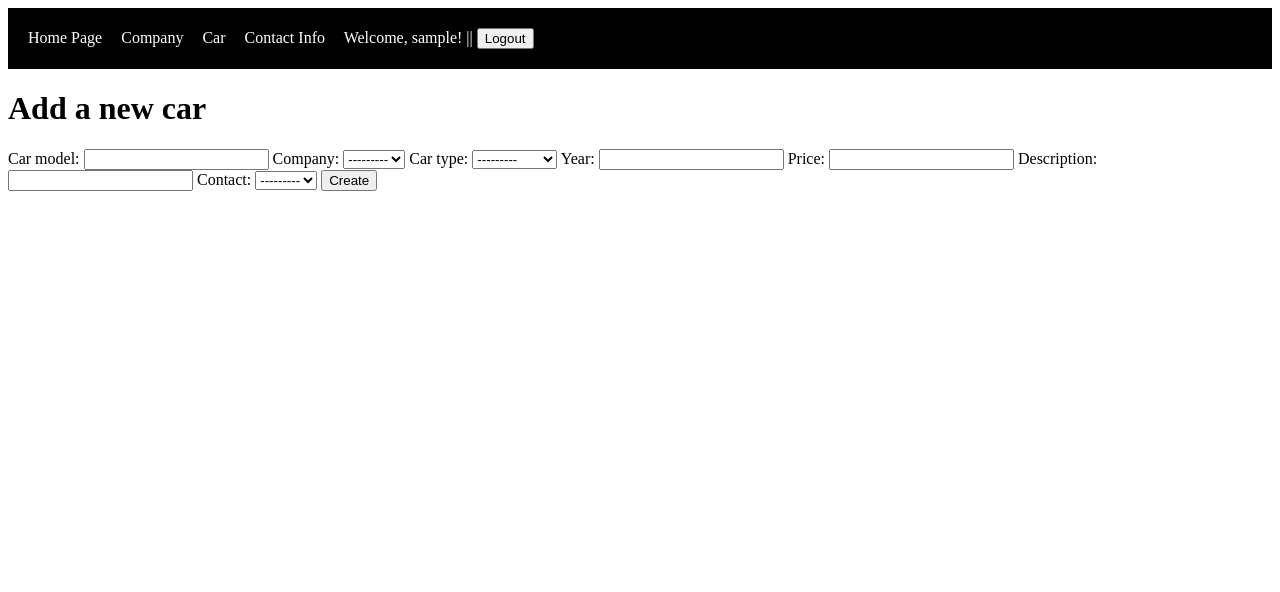
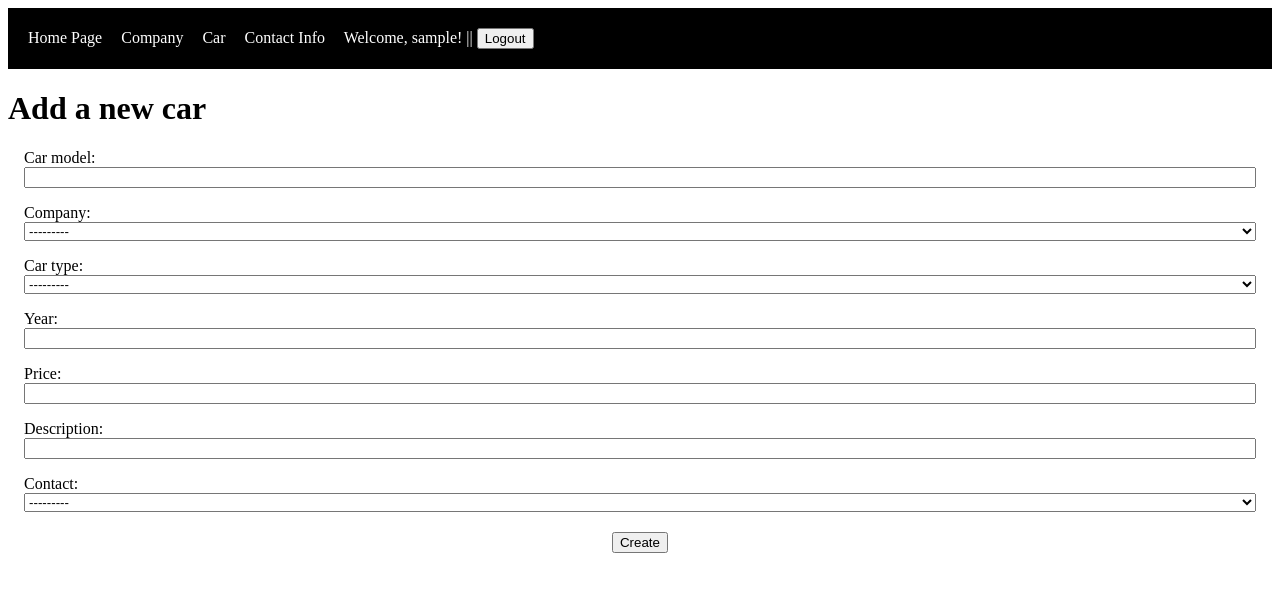
Before and after one commit to saideendev111/CarSell, a Django app: page /car/create/ in a window 1280 px wide. Shown: the top 592 px of the page. Run offline with Django 5.2, Linux system fonts and the light colour scheme; the visitor is signed in with stand-in values (Sample User, id 1); data that the repository does not hold is empty.

Commit message:
Fixed styling in Add Car page

```diff
--- a/main_app/static/css/style.css
+++ b/main_app/static/css/style.css
@@ -115,3 +115,10 @@
     margin-top: 20px;
     justify-content: center;
 }
+
+.car-add-form{
+    display: flex;
+    flex-direction: column;
+    /*margin-top: 10px;*/
+    margin: 1rem;
+}
--- a/main_app/templates/car/car_form.html
+++ b/main_app/templates/car/car_form.html
@@ -1,19 +1,25 @@
 {% extends "base.html" %}
-
-{% block head %}<title>Car Form</title>{% endblock head %}
+{% load static %}
+{% block head %}
+<title>Car Form</title>
+<link rel="stylesheet" href="{% static 'css/style.css' %}">
+{% endblock head %}
 
 {% block content %}
 <h1>Add a new car</h1>
-
 <form method="post">
     {% csrf_token %}
     {% for field in form %}
+    <div class="car-add-form">
         {{field.label_tag}}
         {{field}}
         {% for error in field.errors %}
             <div class="field-error">{{error}}</div>
         {% endfor %}
+    </div>
     {% endfor %}
-    <button type="submit">Create</button>
+    <div class="actions">
+    <button style="margin-top=10px;" type="submit">Create</button>
+    </div>
 </form>
 {% endblock content %}
```
